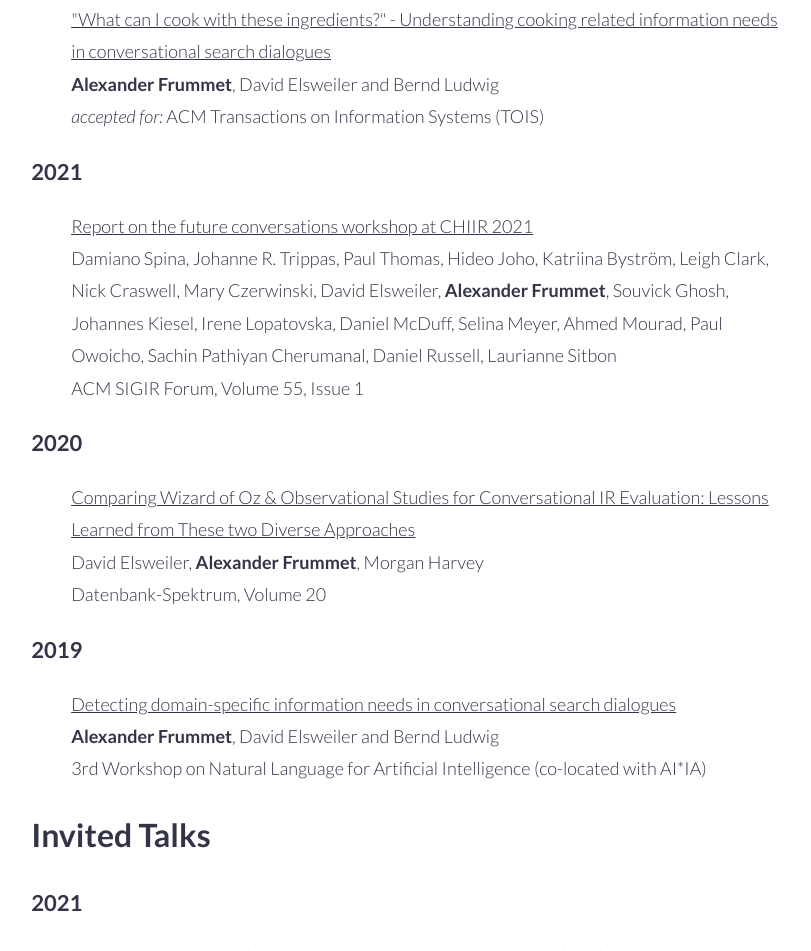
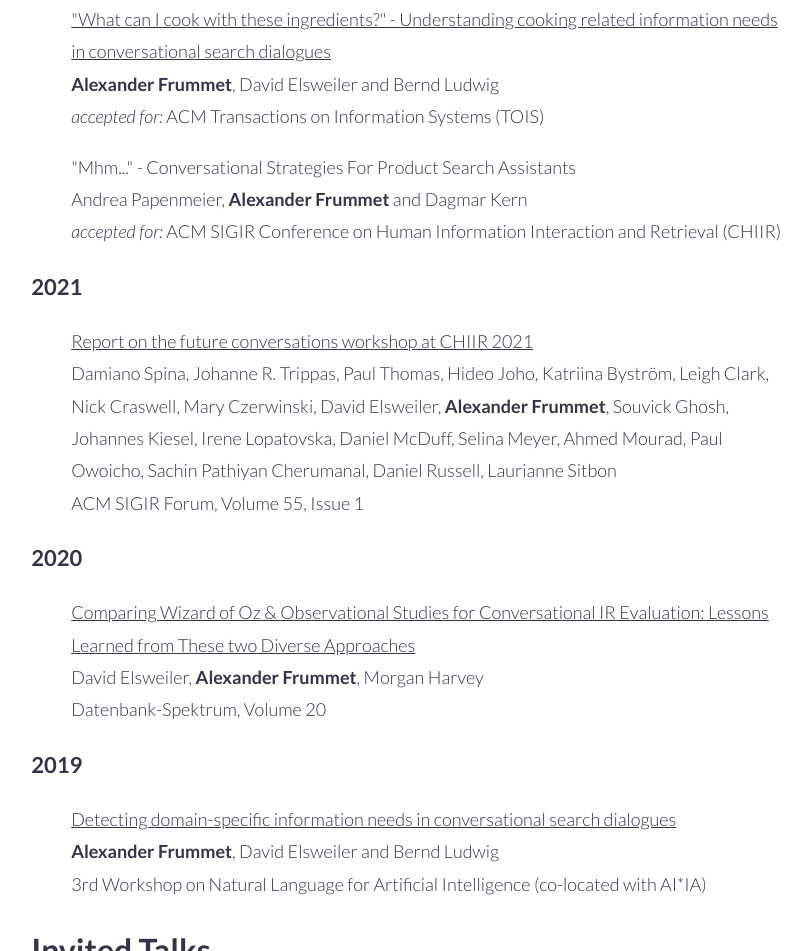
Before and after one commit to AlexFrummet/alexfrummet.github.io, a plain HTML site: page index.html in a window 1280 px wide. Shown: the part 1577-2528 px from the top of the page, without its empty margins (228-1039 px from the left). Drawn offline with Linux system fonts and the light colour scheme.

Commit message:
Update publications

```diff
--- a/index.html
+++ b/index.html
@@ -76,11 +76,16 @@
 					<ul>
 						<li>
 							<p class="publication_entry">
-								<a href="assets/research/preprint_frummet2021.pdf" target="_blank">"What can I cook with these ingredients?" - Understanding cooking related information needs
+								<a href="https://arxiv.org/pdf/2112.04788.pdf" target="_blank">"What can I cook with these ingredients?" - Understanding cooking related information needs
 									in conversational search dialogues
 								</a><br/>
 								<span><b>Alexander Frummet</b>, David Elsweiler and Bernd Ludwig</span><br/>
 								<span><i>accepted for:</i> ACM Transactions on Information Systems (TOIS)</span>
+							</p>
+							<p class="publication_entry">
+								"Mhm..." - Conversational Strategies For Product Search Assistants<br/>
+								<span>Andrea Papenmeier, <b>Alexander Frummet</b> and Dagmar Kern</span><br/>
+								<span><i>accepted for:</i> ACM SIGIR Conference on Human Information Interaction and Retrieval (CHIIR)</span>
 							</p>
 						</li>
 					</ul>
```
